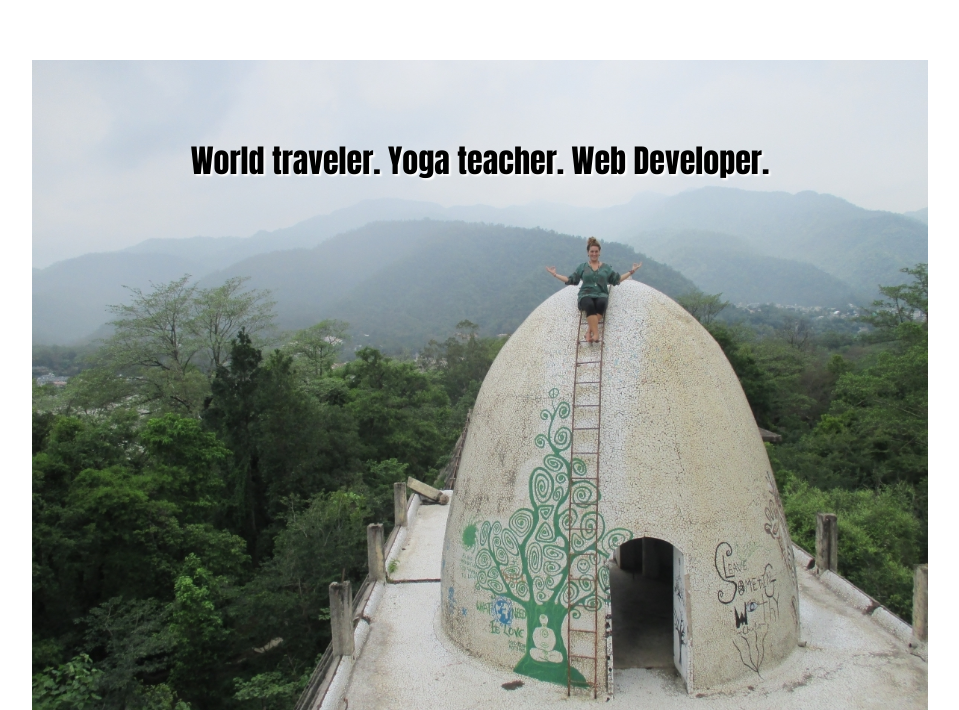
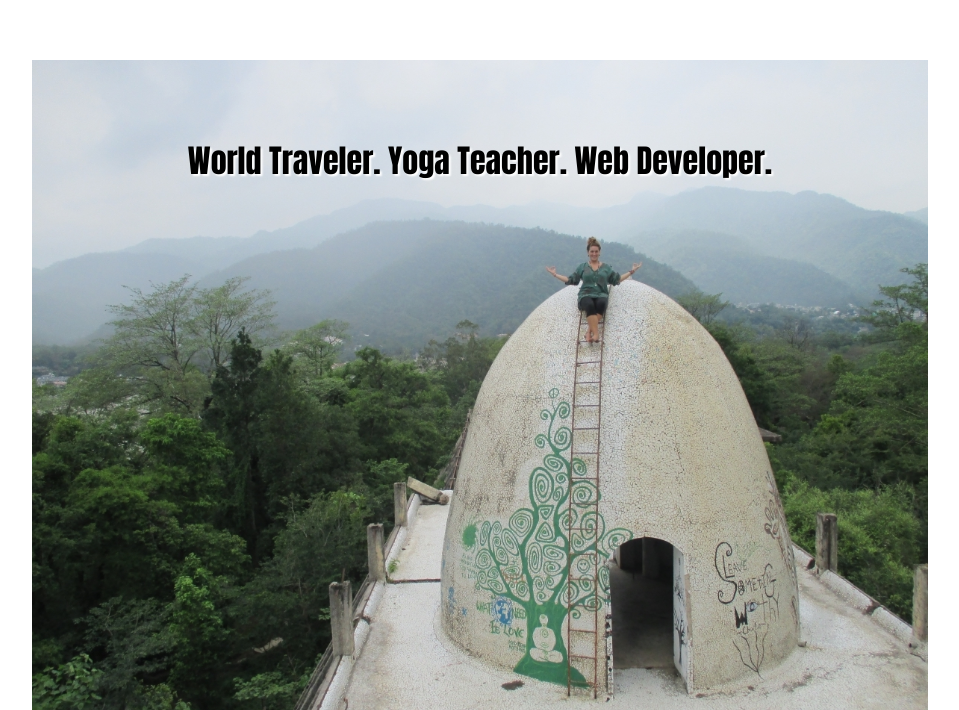
Before and after one commit to amandadovel/amandadovel.github.io, a plain HTML site: page index.html in a window 1280 px wide. Shown: the part 1040-1750 px from the top of the page, without its empty margins (160-1119 px from the left). Drawn offline with nearby package versions, Linux system fonts and the light colour scheme.

Commit message:
update about me section

```diff
--- a/index.html
+++ b/index.html
@@ -213,7 +213,7 @@
                 <div class="normal">
                     <div class="text">
                         <!--Image + text ORIGINAL-->
-                        <p>World traveler. Yoga teacher. Web Developer.</p>
+                        <p>World Traveler. Yoga Teacher. Web Developer.</p>
                     </div>
                 </div>
 
```
Also changed, not shown: assets/images/dancingflowerlogo_small.jpg.
